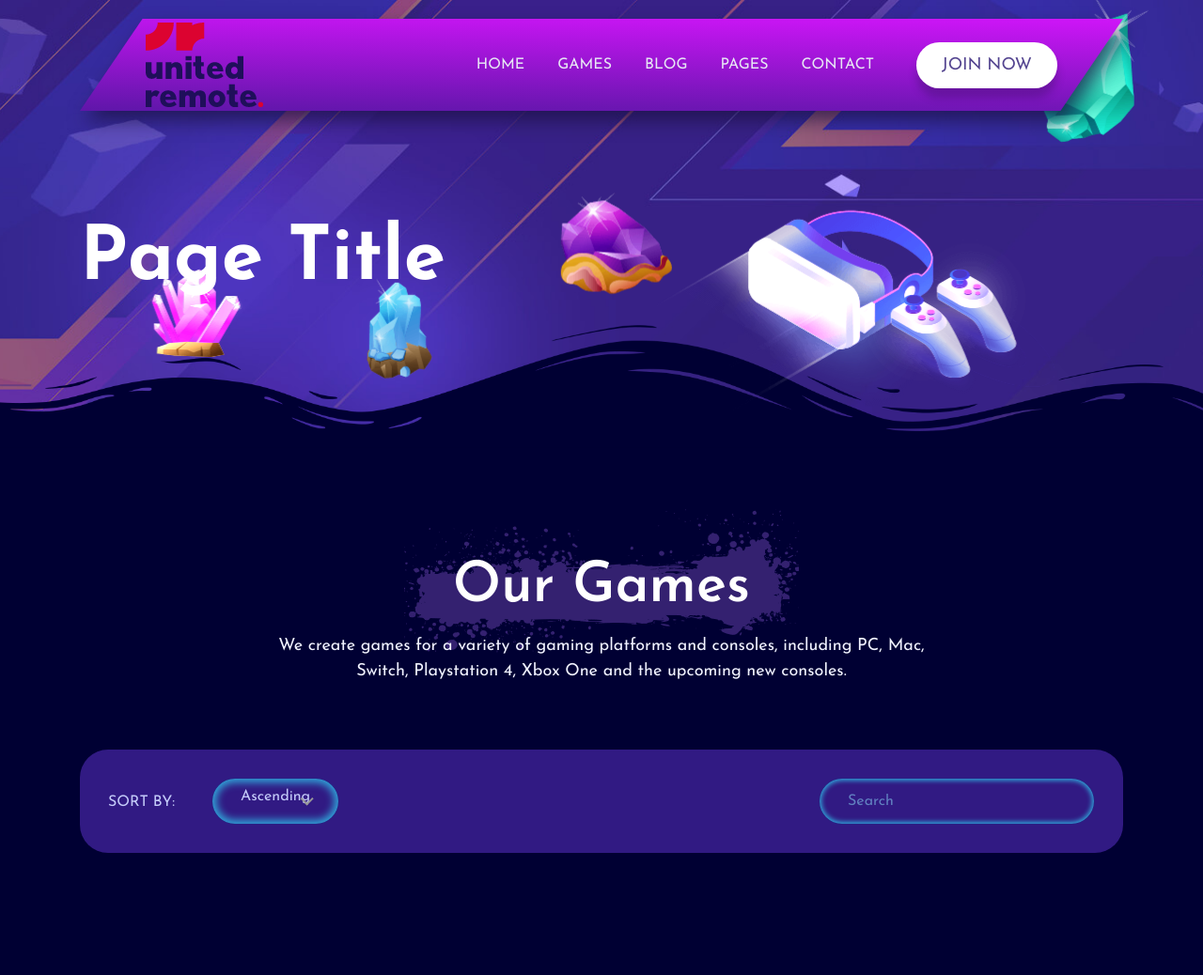
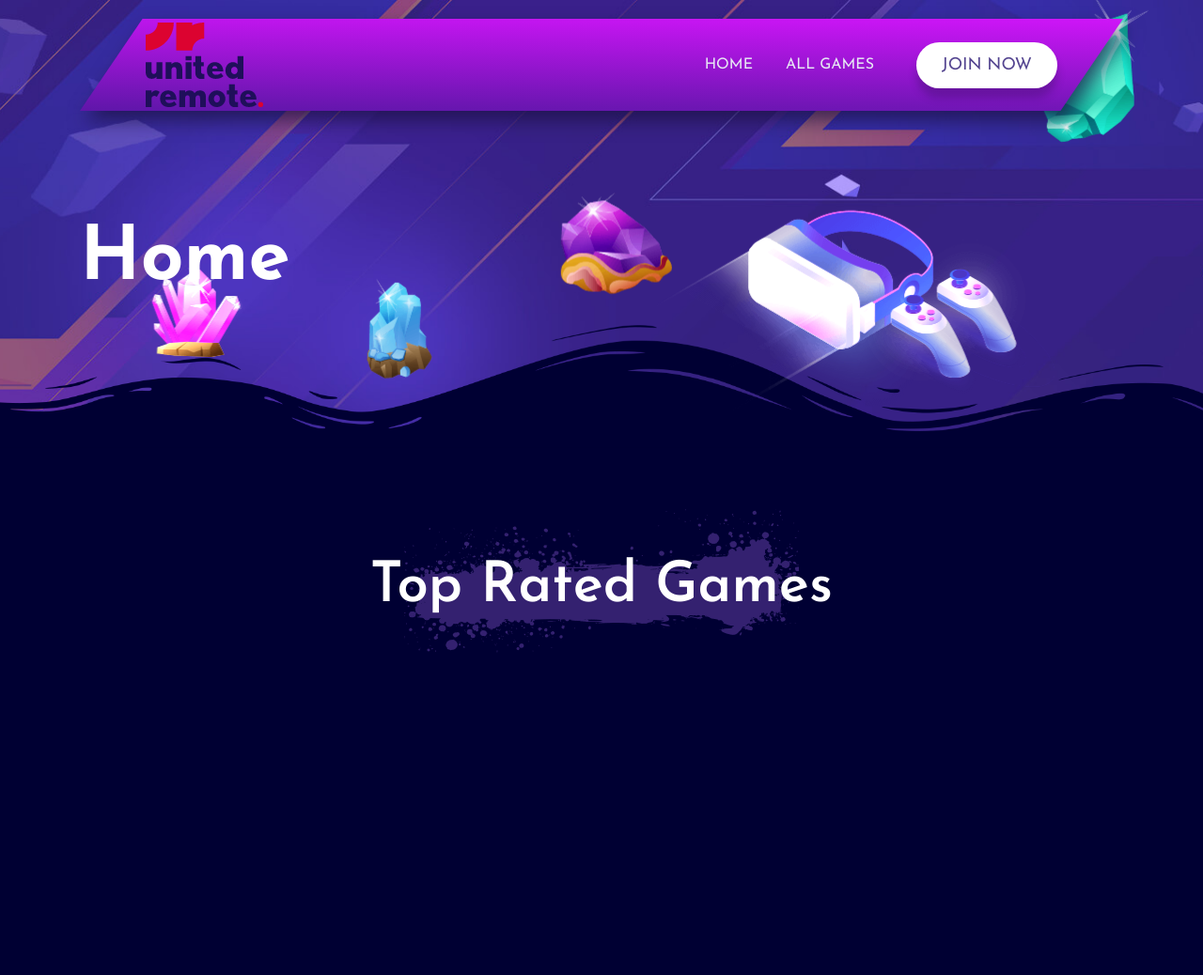
Before and after one commit to mattscicluna2/symfony_casino_lobbu, a Symfony app: template templates/gamesLibrary/home.html.twig in a window 1280 px wide. Shown: the whole page at 94% size. After the commit the page ends 694 px from the top, so only its background shows below. Run offline with Twig, Linux system fonts and the light colour scheme; the template is opened without the code that fills it, so the values that code supplies are empty; some libraries are stand-ins or nearby versions.

Commit message:
Homepage created.

```diff
--- a/templates/base.html.twig
+++ b/templates/base.html.twig
@@ -26,44 +26,21 @@
             <div class="header__bottom">
                 <div class="container">
                     <nav class="navbar navbar-expand-xl align-items-center">
-                        <a class="site-logo site-title" href="index.html"><img src="{{ asset("assets/images/ur-logo.png") }}" alt="site-logo"><span class="logo-icon"><i class="flaticon-fire"></i></span></a>
+                        <a class="site-logo site-title" href="{{ path("app_home") }}"><img src="{{ asset("assets/images/ur-logo.png") }}" alt="site-logo"><span class="logo-icon"><i class="flaticon-fire"></i></span></a>
                         <button class="navbar-toggler ml-auto" type="button" data-toggle="collapse" data-target="#navbarSupportedContent" aria-controls="navbarSupportedContent" aria-expanded="false" aria-label="Toggle navigation">
                             <span class="menu-toggle"></span>
                         </button>
                         <div class="collapse navbar-collapse" id="navbarSupportedContent">
                             <ul class="navbar-nav main-menu ml-auto">
                                 <li class="menu_has_children">
-                                    <a href="#0">Home</a>
-                                    <ul class="sub-menu">
-                                        <li><a href="index.html">Home One</a></li>
-                                        <li><a href="index-two.html">Home Two</a></li>
-                                    </ul>
+                                    <a href="{{ path("app_home") }}">Home</a>
                                 </li>
                                 <li class="menu_has_children">
-                                    <a href="#0">Games</a>
-                                    <ul class="sub-menu">
-                                        <li><a href="games.html">All Games</a></li>
-                                        <li><a href="game-details.html">Game Details</a></li>
-                                    </ul>
+                                    <a href="{{ path("app_games") }}">All Games</a>
                                 </li>
-                                <li class="menu_has_children">
-                                    <a href="#0">Blog</a>
-                                    <ul class="sub-menu">
-                                        <li><a href="blog-one.html">Blog One</a></li>
-                                        <li><a href="blog-two.html">Blog Two</a></li>
-                                        <li><a href="blog-details.html">Blog Details</a></li>
-                                    </ul>
-                                </li>
-                                <li class="menu_has_children">
-                                    <a href="#0">pages</a>
-                                    <ul class="sub-menu">
-                                        <li><a href="about.html">About Us</a></li>
-                                    </ul>
-                                </li>
-                                <li><a href="contact.html">contact</a></li>
                             </ul>
                             <div class="nav-right">
-                                <a href="#0" data-toggle="modal" data-target="#loginModal">join now</a>
+                                <a data-toggle="modal" data-target="#loginModal">join now</a>
                             </div>
                         </div>
                     </nav>
--- a/templates/gamesLibrary/home.html.twig
+++ b/templates/gamesLibrary/home.html.twig
@@ -2,6 +2,7 @@
 
 {% block title %}Games Lobby {% endblock %}
 
+{% block pageTitle %}Home{% endblock %}
 {% block body %}
     <section class="pt-120 pb-120">
         <div class="container">
@@ -9,30 +10,7 @@
                 <div class="col-lg-8">
                     <div class="section-header text-center has--bg">
                         <div class="header-image"><img src="{{ asset("assets/images/splash.png") }}" alt="image"></div>
-                        <h2 class="section-title">Our Games</h2>
-                        <p>We create games for a variety of gaming platforms and consoles, including PC, Mac, Switch, Playstation 4, Xbox One and the upcoming new consoles.</p>
-                    </div>
-                </div>
-            </div>
-            <div class="row">
-                <div class="col-lg-12">
-                    <div class="games-search-wrapper">
-                        <div class="left">
-                            <form class="games-filter-from">
-                                <div class="row align-items-center">
-                                    <div class="col-lg-2 mb-lg-0 mb-2"><span>SORT BY:</span></div>
-                                    <div class="col-lg-5 col-md-6 mb-md-0 mb-3">
-                                        <select class="nice-select games-order-filter" style="display: none;">
-                                            <option value="asc">Ascending</option>
-                                            <option value="desc" {% if currentOrderFilter == "desc" %}selected{% endif %}>Descending</option>
-                                        </select>
-                                    </div>
-                                </div>
-                            </form>
-                        </div>
-                        <div class="right">
-                            <input type="search" value="{{ currentSearch }}" placeholder="Search" class="form-control style--two games-search-text">
-                        </div>
+                        <h2 class="section-title">Top Rated Games</h2>
                     </div>
                 </div>
             </div>
@@ -58,17 +36,6 @@
                     </div>
                 {% endfor %}
             </div>
-            {% if totalGamePages > 1 %}
-                <div class="row mt-50 mb-none-40">
-                    <nav>
-                        <ul class="pagination">
-                            {% for i in 1..totalGamePages %}
-                                <li class="page-item {% if currentPage == i %}active{% endif %}"><a class="page-link" href="{{ path("app_home",{ page:i, order: currentOrderFilter, search: currentSearch}) }}">{{ i }}</a></li>
-                            {% endfor %}
-                        </ul>
-                    </nav>
-                </div>
-            {% endif %}
         </div>
     </section>
 
```
Also changed, not shown: src/Controller/GamesLibraryController.php (+27 -3 lines), templates/gamesLibrary/games.html.twig (added, +83 -0 lines), templates/question/show.html.twig (deleted, +0 -25 lines), public/js/app.js.
